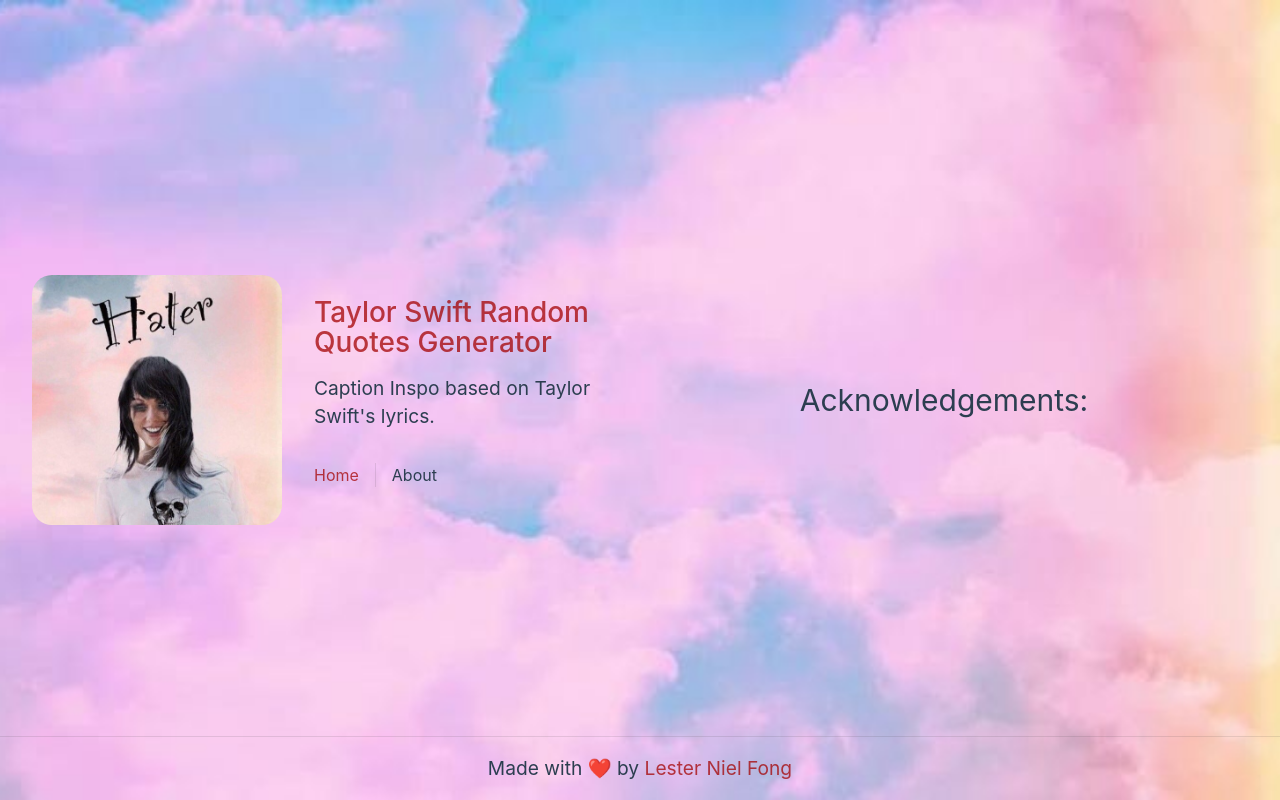
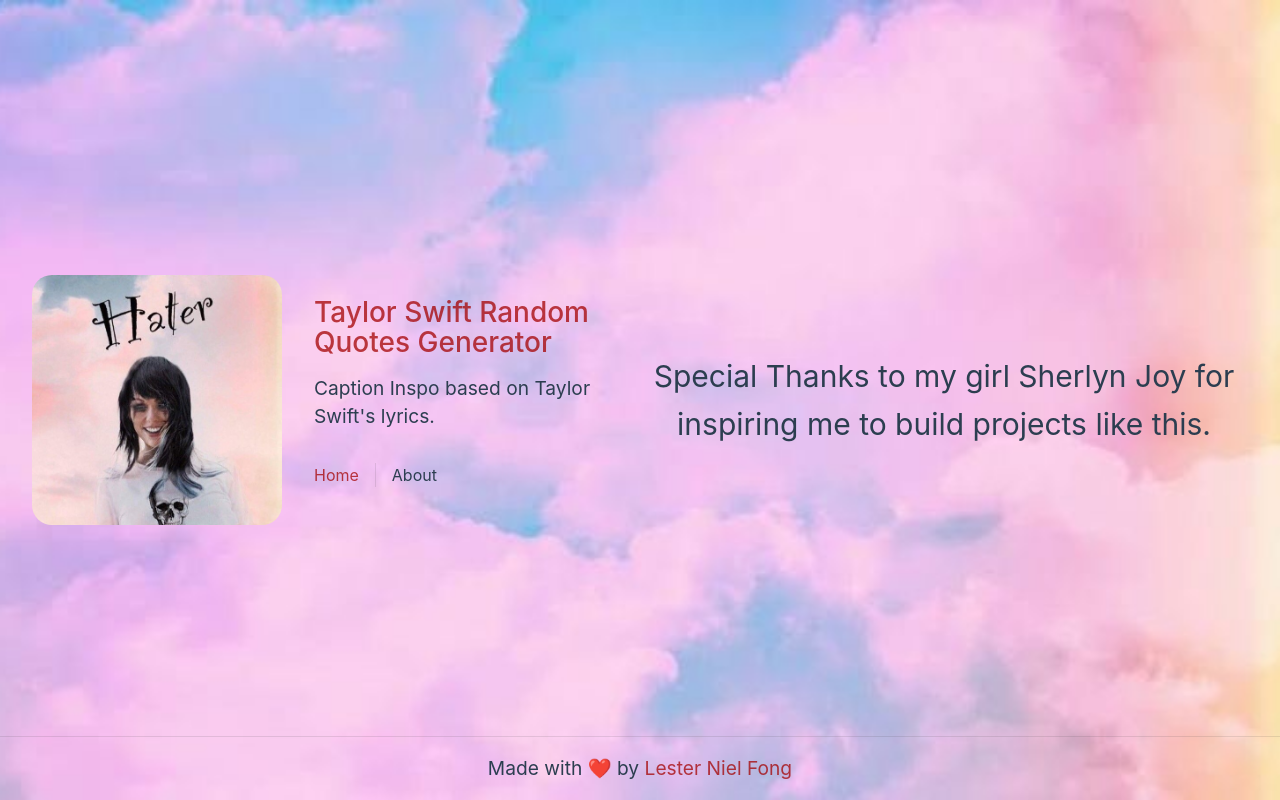
Before and after one commit to Lester-Fong/Taylor-Swift-Random-Quotes-Generator, a Vue app: page /about in a window 1280 px wide. Built offline with nearby package versions, Linux system fonts and the light colour scheme.

Commit message:
Acknowledgement

```diff
--- a/src/views/AboutView.vue
+++ b/src/views/AboutView.vue
@@ -1,6 +1,9 @@
 <template>
   <div class="about">
-    <h1>Acknowledgements:</h1>
+    <h1>
+      Special Thanks to my girl Sherlyn Joy for inspiring me to build projects
+      like this.
+    </h1>
   </div>
 </template>
 
```
